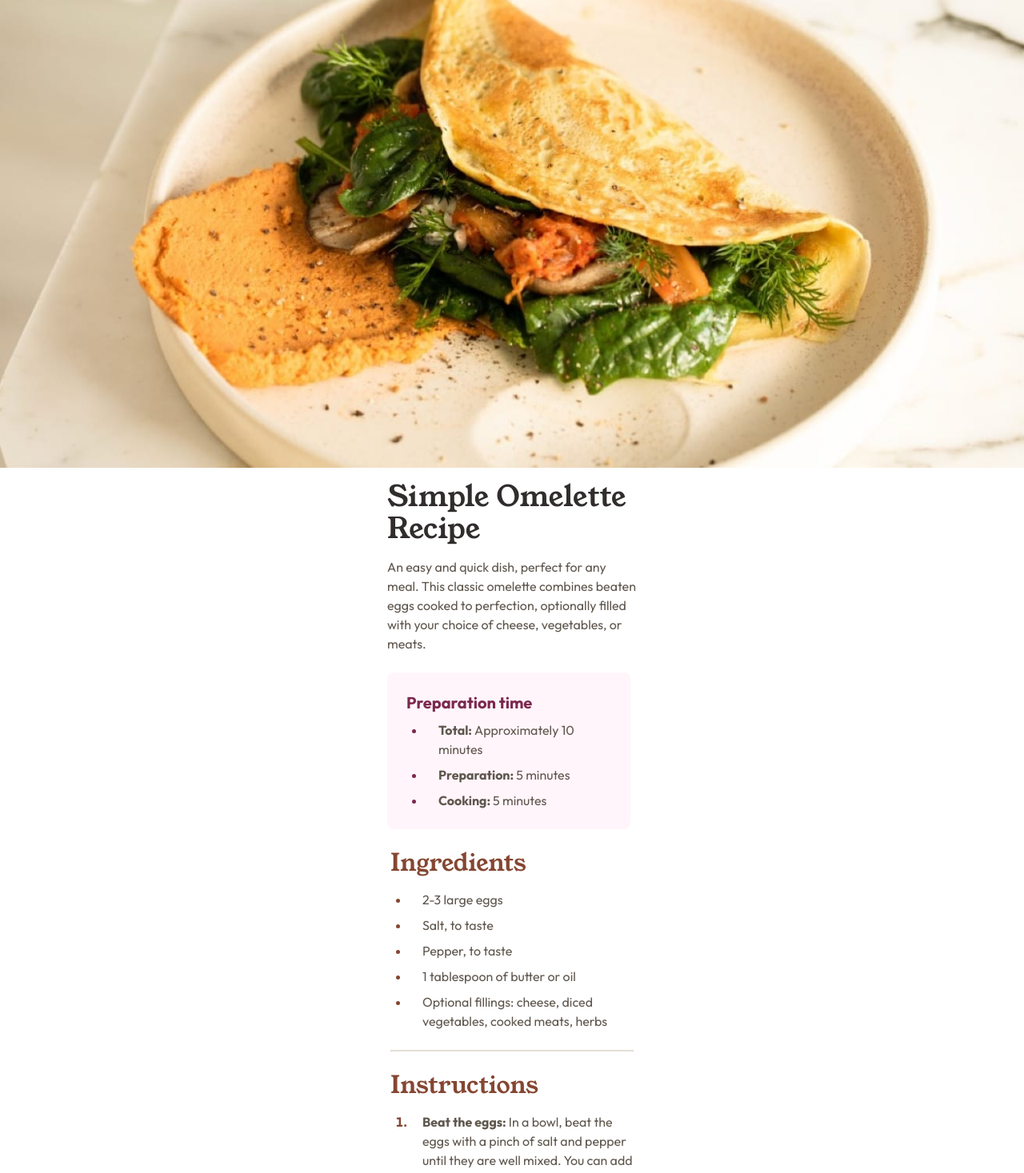
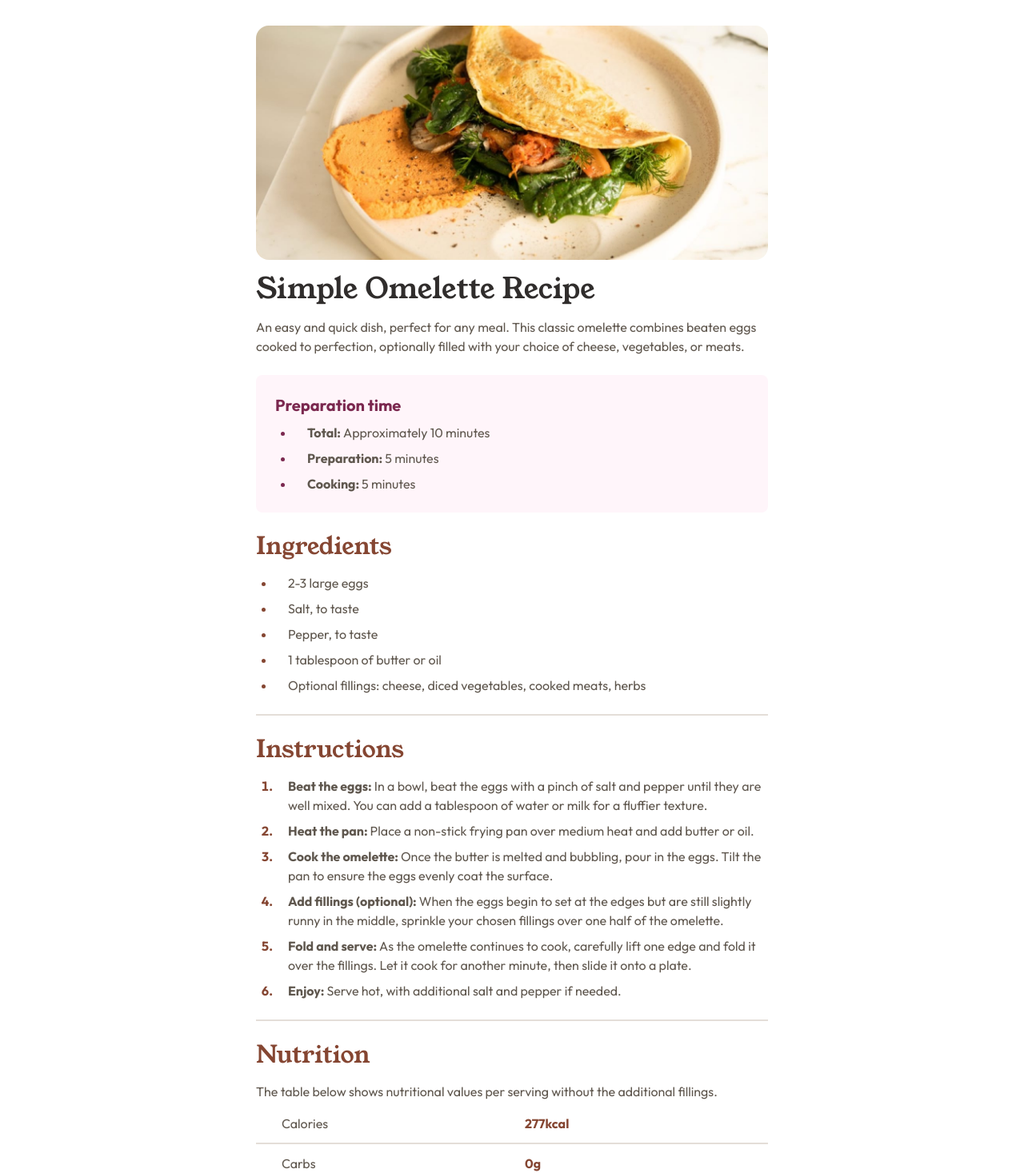
Before and after one commit to nadupoy/Frontend-Mentor---Recipe-Page-Main, a React (Vite) app: page / in a window 1280 px wide. Shown: the top 1467 px of the page at 80% size. Built offline with nearby package versions, Linux system fonts and the light colour scheme.

Commit message:
Added styling for desktop devices.

```diff
--- a/index.html
+++ b/index.html
@@ -6,8 +6,8 @@
     <meta name="viewport" content="width=device-width, initial-scale=1.0" />
     <title>Frontend Mentor | Recipe page</title>
   </head>
-  <body>
-    <div id="root"></div>
+  <body class="xl:flex">
+    <div id="root" class="xl:w-[640px] xl:m-auto xl:mt-8"></div>
     <script type="module" src="/src/main.jsx"></script>
   </body>
 </html>
--- a/src/App.jsx
+++ b/src/App.jsx
@@ -6,7 +6,7 @@ import Footer from "./components/Footer";
 
 const App = () => {
   return (
-    <>
+    <section className="xl:m-auto">
       <main>
         <Intro />
         <Ingredients />
@@ -14,7 +14,7 @@ const App = () => {
         <Nutrition />
       </main>
       <Footer />
-    </>
+    </section>
   );
 };
 
--- a/src/components/Footer.jsx
+++ b/src/components/Footer.jsx
@@ -2,7 +2,7 @@ import { links } from "../constants";
 
 const Footer = () => {
   return (
-    <footer className="text-center text-xs mb-4">
+    <footer className="text-center text-xs mb-4 xl:w-full">
       <p className="text-wenge-brown">
         Challenge by{" "}
         <a
--- a/src/components/Ingredients.jsx
+++ b/src/components/Ingredients.jsx
@@ -1,6 +1,6 @@
 const Ingredients = () => {
   return (
-    <section className="w-[304px] m-auto mb-6 border-b-2 border-b-light-grey">
+    <section className="w-[304px] m-auto mb-6 border-b-2 border-b-light-grey xl:w-full">
       <h2 className="text-nutmeg font-serif text-3xl mb-4">Ingredients</h2>
       <ul className="list-disc pl-4 text-nutmeg ml-2">
         <li className="mb-2">
--- a/src/components/Instructions.jsx
+++ b/src/components/Instructions.jsx
@@ -1,8 +1,8 @@
 const Instructions = () => {
   return (
-    <section className="w-[304px] m-auto mb-6 border-b-2 border-b-light-grey">
+    <section className="w-[304px] m-auto mb-6 border-b-2 border-b-light-grey xl:w-full">
       <h2 className="text-nutmeg font-serif text-3xl mb-4">Instructions</h2>
-      <ol className="list-decimal ml-6 text-nutmeg font-bold w-72">
+      <ol className="list-decimal ml-6 text-nutmeg font-bold w-72 xl:w-[95%]">
         <li className="mb-2">
           <p className="pl-4 text-wenge-brown font-normal">
             <b>Beat the eggs: </b>In a bowl, beat the eggs with a pinch of salt
--- a/src/components/Intro.jsx
+++ b/src/components/Intro.jsx
@@ -4,8 +4,12 @@ import Preparation from "./Preparation";
 const Intro = () => {
   return (
     <>
-      <img src={heroImage} alt="hero-image" />
-      <section className="w-[312px] m-auto">
+      <img
+        src={heroImage}
+        alt="hero-image"
+        className="object-cover xl:rounded-2xl"
+      />
+      <section className="w-[312px] m-auto xl:w-full">
         <h1 className="text-dark-charcoal font-serif text-4xl mt-4 mb-4">
           Simple Omelette Recipe
         </h1>
--- a/src/components/Nutrition.jsx
+++ b/src/components/Nutrition.jsx
@@ -1,6 +1,6 @@
 const Nutrition = () => {
   return (
-    <section className="w-[304px] m-auto mb-6">
+    <section className="w-[304px] m-auto mb-6 xl:w-full">
       <h2 className="text-nutmeg font-serif text-3xl mb-4">Nutrition</h2>
       <p className="text-wenge-brown mb-4">
         The table below shows nutritional values per serving without the
--- a/src/components/Preparation.jsx
+++ b/src/components/Preparation.jsx
@@ -1,22 +1,22 @@
 const Preparation = () => {
   return (
-    <section className="bg-rose-white pt-6 pb-6 mt-6 mb-6 rounded-lg w-[304px]">
+    <section className="bg-rose-white pt-6 pb-6 mt-6 mb-6 rounded-lg w-[304px] xl:w-full">
       <h3 className="text-dark-raspberry font-sans text-xl font-bold mb-2 pl-6">
         Preparation time
       </h3>
       <ul className="list-disc pl-12 text-dark-raspberry">
         <li className="mb-2">
-          <p className="pl-4 w-60 text-wenge-brown">
+          <p className="pl-4 w-60 text-wenge-brown xl:w-full">
             <b>Total: </b>Approximately 10 minutes
           </p>
         </li>
         <li className="mb-2">
-          <p className="pl-4 w-60 text-wenge-brown">
+          <p className="pl-4 w-60 text-wenge-brown xl:w-full">
             <b>Preparation: </b>5 minutes
           </p>
         </li>
         <li>
-          <p className="pl-4 w-60 text-wenge-brown">
+          <p className="pl-4 w-60 text-wenge-brown xl:w-full">
             <b>Cooking: </b>5 minutes
           </p>
         </li>
```
